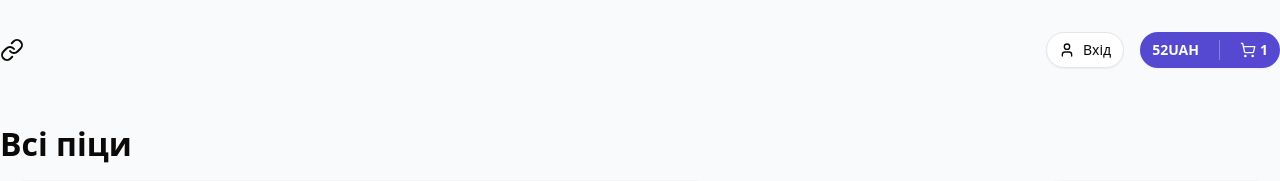
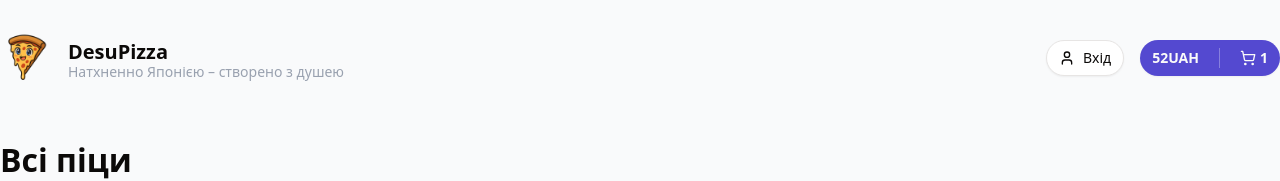
Before and after one commit to DesuHex1k/DesuPizza, a Next.js app: page / in a window 1280 px wide. Shown: the top 181 px of the page. Built offline with nearby package versions, Linux system fonts and the light colour scheme.

Commit message:
fixHeader

```diff
--- a/components/shared/header.tsx
+++ b/components/shared/header.tsx
@@ -15,7 +15,6 @@ export const Header: React.FC<Props> = ({ className }) => {
     return (
         <header className={cn(className, '')}>
             <Container className="flex items-center justify-between py-6 md:py-8 sm:py-4 xs:py-3">
-                <Link href="/">
                     <div className="flex items-center gap-4 md:gap-4 sm:gap-2 xs:gap-2">
                         <Image
                             src="/logo.png"
@@ -34,7 +33,6 @@ export const Header: React.FC<Props> = ({ className }) => {
                             <Title text="DesuPizza" size="lg" className="font-extrabold text-lg" />
                         </div>
                     </div>
-                </Link>
 
                 <div className="flex items-center gap-4 md:gap-4 sm:gap-2 xs:gap-2">
                     {/* Desktop buttons */}
```
